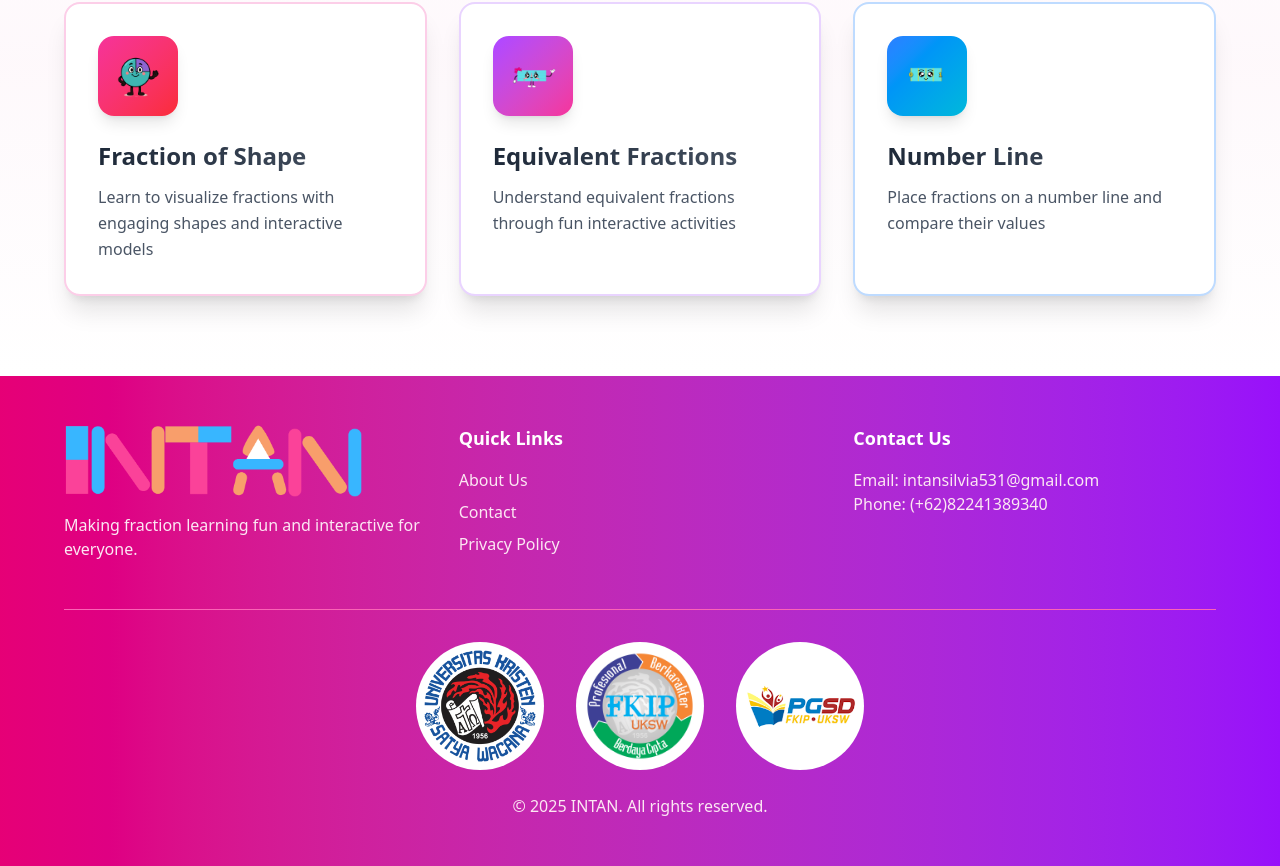
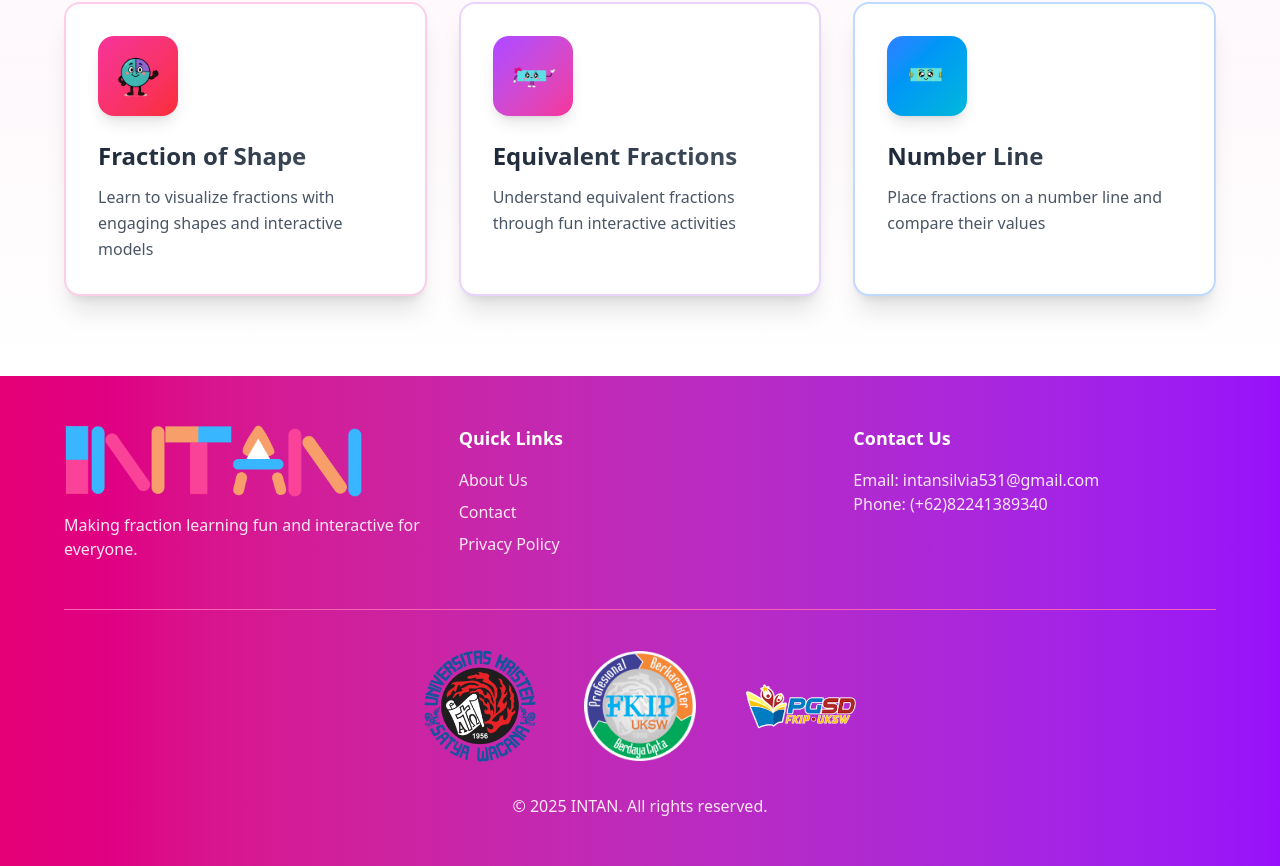
Before and after one commit to satriadhm/fraction-game, a Next.js app: page / in a window 1280 px wide. Shown: the part 978-1844 px from the top of the page. Built offline with nearby package versions, Linux system fonts and the light colour scheme.

Commit message:
Update page.tsx

```diff
--- a/src/app/page.tsx
+++ b/src/app/page.tsx
@@ -338,7 +338,7 @@ export default function LandingPage() {
       {/* Three logos row */}
       <div className="flex justify-center items-center gap-8 mb-6">
         {/* Logo 1 - UKSW */}
-        <div className="w-32 h-32 flex items-center justify-center bg-white rounded-full p-2">
+        <div className="w-32 h-32 flex items-center justify-center rounded-full p-2">
           <Image
             src="/uksw-logo-1.png"
             alt="Universitas Kristen Satya Wacana"
@@ -349,7 +349,7 @@ export default function LandingPage() {
         </div>
 
         {/* Logo 2 - FKIP UKSW */}
-        <div className="w-32 h-32 flex items-center justify-center bg-white rounded-full p-2">
+        <div className="w-32 h-32 flex items-center justify-center rounded-full p-2">
           <Image
             src="/uksw-logo-2.png"
             alt="FKIP UKSW"
@@ -360,7 +360,7 @@ export default function LandingPage() {
         </div>
 
         {/* Logo 3 - PGSD FKIP UKSW */}
-        <div className="w-32 h-32 flex items-center justify-center bg-white rounded-full p-2">
+        <div className="w-32 h-32 flex items-center justify-center rounded-full p-2">
           <Image
             src="/uksw-logo-3.png"
             alt="PGSD FKIP UKSW"
```
